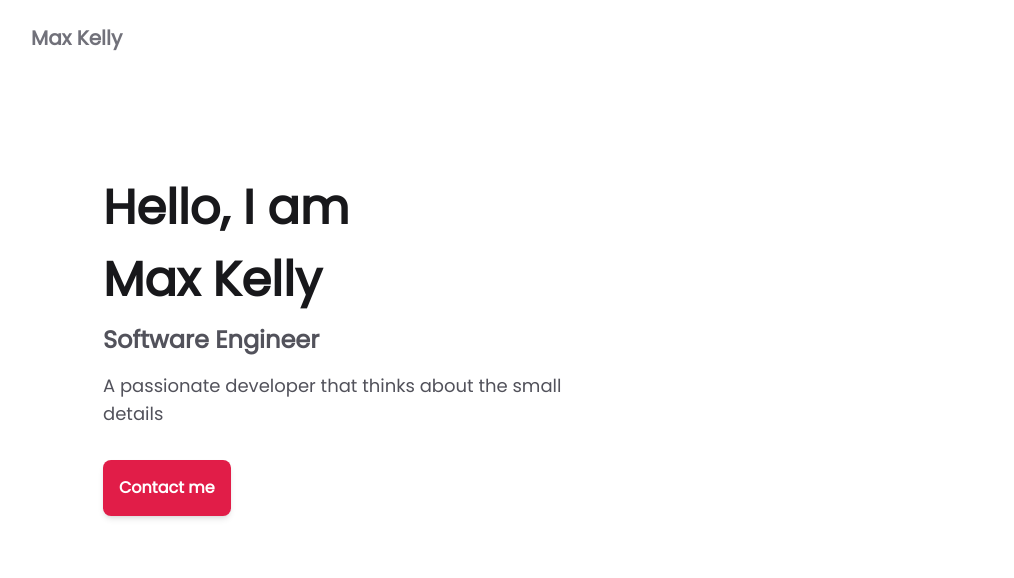
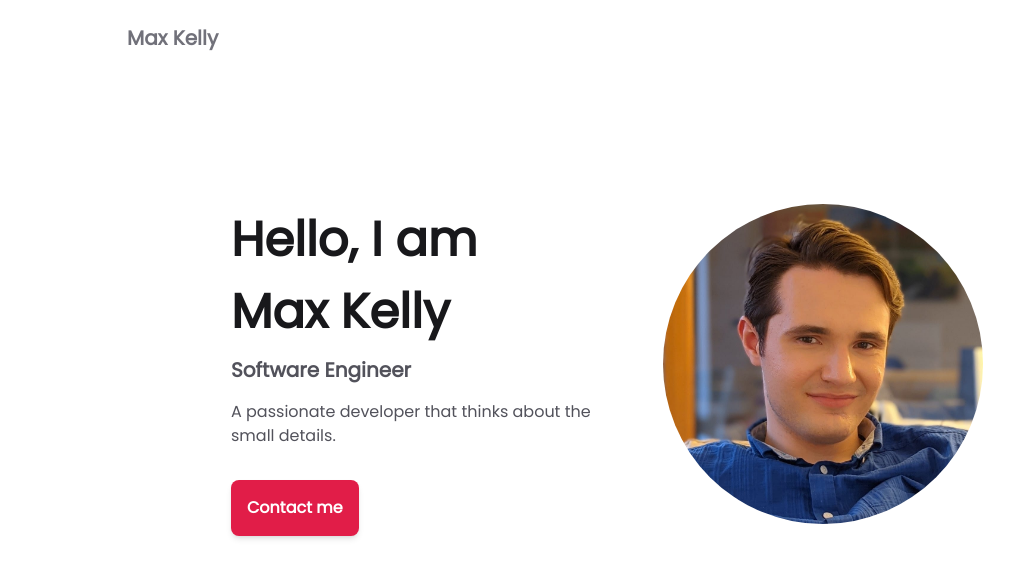
Before and after one commit to maxwillkelly/max-promo, a SvelteKit app: page / in a window 1280 px wide. Shown: the top 578 px of the page, without its empty margins (25-1039 px from the left). Built offline with nearby package versions, Linux system fonts and the light colour scheme.

Commit message:
Adds profile image

```diff
--- a/src/routes/+layout.svelte
+++ b/src/routes/+layout.svelte
@@ -4,7 +4,7 @@
 </script>
 
 <div class="h-screen w-screen bg-white dark:bg-zinc-900 font-poppins">
-	<div class="h-full w-full container mx-auto px-8">
+	<div class="h-full w-full container mx-auto px-32">
 		<Header />
 
 		<main class="h-full">
--- a/src/routes/+page.svelte
+++ b/src/routes/+page.svelte
@@ -1,4 +1,6 @@
 <script>
+	import profileImage from '$lib/images/profile.jpg';
+
 	const title = 'Max Kelly - Software Engineer';
 	const description =
 		'Portfolio website for Software Engineer Max Kelly. A showcase of my experience and skills.';
@@ -15,16 +17,16 @@
 	<meta property="twitter:description" content={description} />
 </svelte:head>
 
-<div class="p-24">
-	<div class="w-1/2">
+<div class="grid grid-cols-2 p-32">
+	<div>
 		<h1 class="text-5xl leading-normal font-semibold text-zinc-900 dark:text-white">
 			Hello, I am <br />Max Kelly
 		</h1>
-		<h2 class="text-2xl font-semibold text-zinc-600 dark:text-zinc-300 mt-2">
+		<h2 class="text-xl font-semibold text-zinc-600 dark:text-zinc-300 mt-2">
 			Software Engineer
 		</h2>
-		<p class="text-lg font-medium text-zinc-600 dark:text-zinc-300 mt-4">
-			A passionate developer that thinks about the small details
+		<p class="font-medium text-zinc-600 dark:text-zinc-300 mt-4">
+			A passionate developer that thinks about the small details.
 		</p>
 		<button
 			class="py-4 px-4 mt-8 bg-rose-600 text-white font-semibold rounded-lg shadow-md hover:bg-rose-800 focus:outline-none focus:ring-2 focus:ring-rose-500 focus:ring-opacity-75"
@@ -32,4 +34,7 @@
 			Contact me
 		</button>
 	</div>
+	<div>
+		<img class="h-80 w-80 ml-12 rounded-full" alt="Profile" src={profileImage} />
+	</div>
 </div>
```
Also changed, not shown: src/lib/images/profile.jpg (added).
